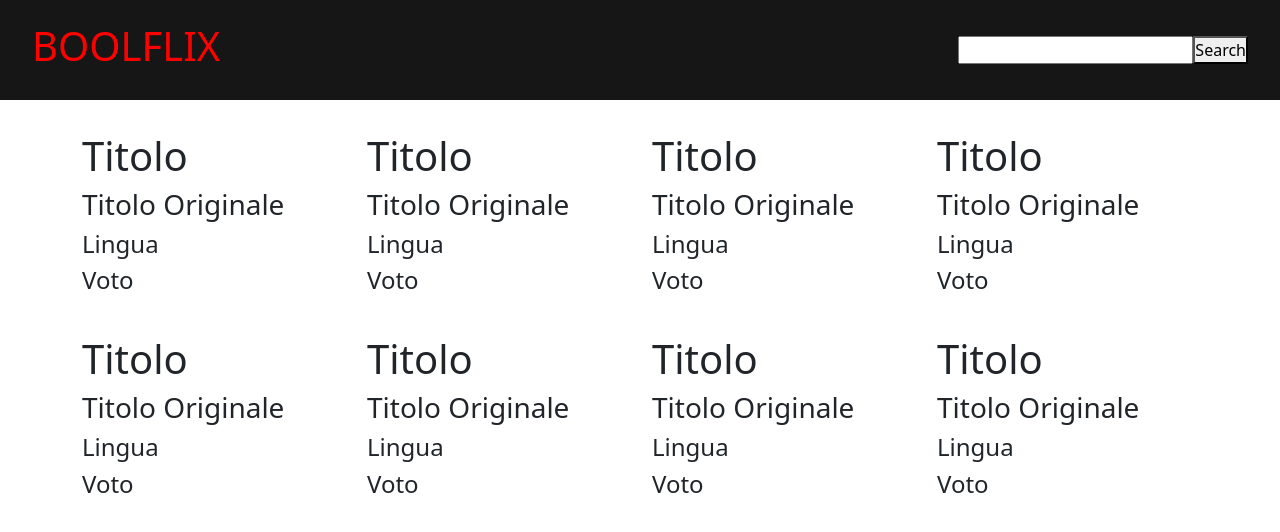
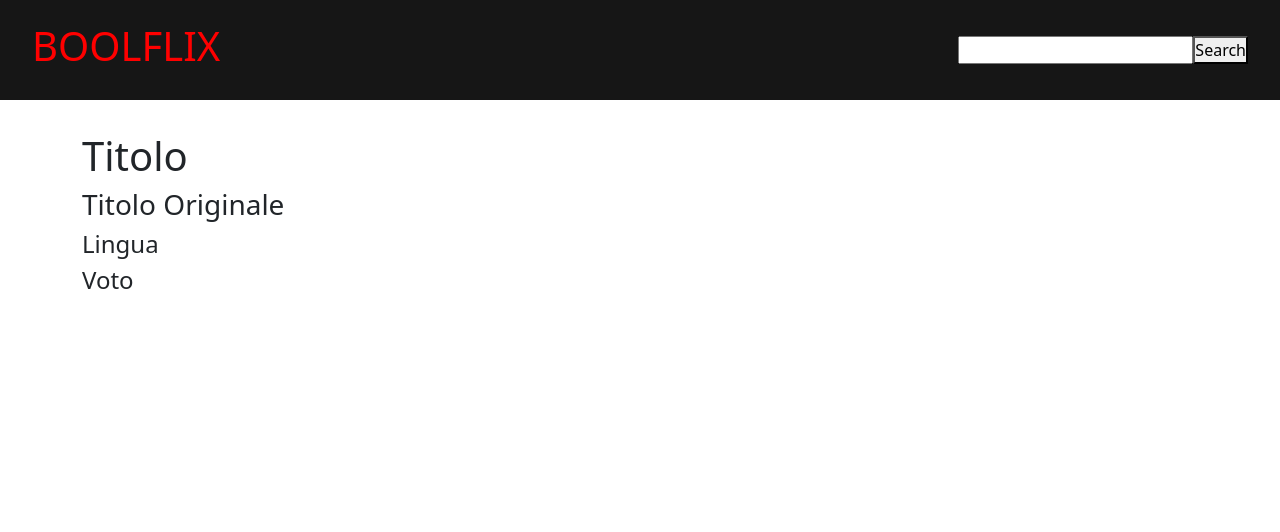
Before and after one commit to Gbelda/vue-boolflix, a Vue app: page / in a window 1280 px wide. Shown: the top 532 px of the page. Built offline with nearby package versions, Linux system fonts and the light colour scheme.

Commit message:
install axios

```diff
--- a/package.json
+++ b/package.json
@@ -8,6 +8,7 @@
     "lint": "vue-cli-service lint"
   },
   "dependencies": {
+    "axios": "^0.24.0",
     "bootstrap": "^5.1.3",
     "core-js": "^3.6.5",
     "vue": "^2.6.11"
--- a/src/components/SiteMain.vue
+++ b/src/components/SiteMain.vue
@@ -2,48 +2,6 @@
   <main>
     <div class="container">
       <div class="row">
-        <div class="col-3 movie">
-          <h1>Titolo</h1>
-          <h3>Titolo Originale</h3>
-          <h4>Lingua</h4>
-          <h4>Voto</h4>
-        </div>
-        <div class="col-3 movie">
-          <h1>Titolo</h1>
-          <h3>Titolo Originale</h3>
-          <h4>Lingua</h4>
-          <h4>Voto</h4>
-        </div>
-        <div class="col-3 movie">
-          <h1>Titolo</h1>
-          <h3>Titolo Originale</h3>
-          <h4>Lingua</h4>
-          <h4>Voto</h4>
-        </div>
-        <div class="col-3 movie">
-          <h1>Titolo</h1>
-          <h3>Titolo Originale</h3>
-          <h4>Lingua</h4>
-          <h4>Voto</h4>
-        </div>
-        <div class="col-3 movie">
-          <h1>Titolo</h1>
-          <h3>Titolo Originale</h3>
-          <h4>Lingua</h4>
-          <h4>Voto</h4>
-        </div>
-        <div class="col-3 movie">
-          <h1>Titolo</h1>
-          <h3>Titolo Originale</h3>
-          <h4>Lingua</h4>
-          <h4>Voto</h4>
-        </div>
-        <div class="col-3 movie">
-          <h1>Titolo</h1>
-          <h3>Titolo Originale</h3>
-          <h4>Lingua</h4>
-          <h4>Voto</h4>
-        </div>
         <div class="col-3 movie">
           <h1>Titolo</h1>
           <h3>Titolo Originale</h3>
```
Also changed, not shown: 1 other file (tests, documents, lock files or other folders).
